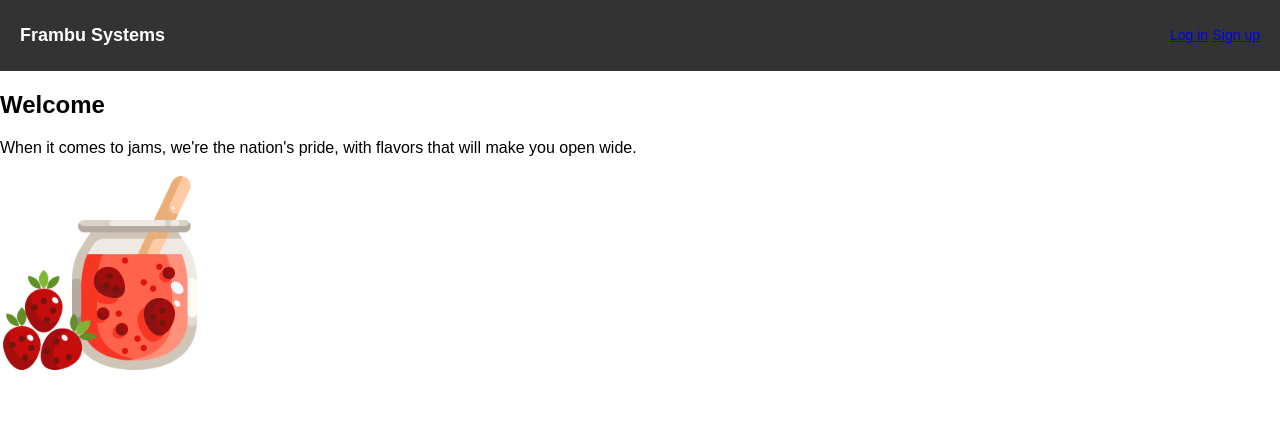
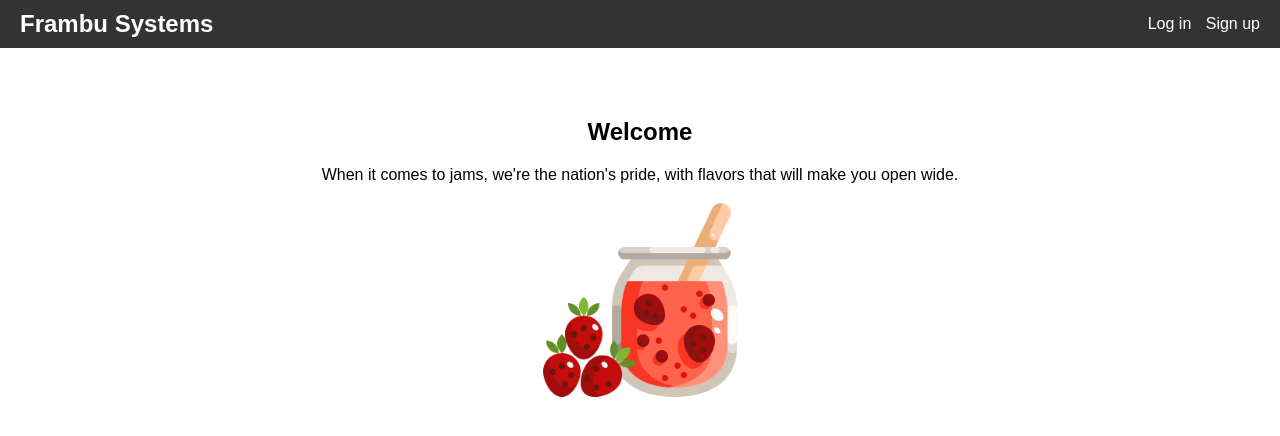
Before and after one commit to Inigo1405/mermelada_django, a Django app: page / in a window 1280 px wide. Shown: the top 436 px of the page. Run offline with Django 5.2, Linux system fonts and the light colour scheme.

Commit message:
Fixed merge issues

```diff
--- a/lotes/static/css/styles.css
+++ b/lotes/static/css/styles.css
@@ -16,12 +16,19 @@ body {
 }
 
 .left h1 {
-    font-size: 18px;
-  }
-  .right a {
-    font-size: 14px;
+  margin: 0;
 }
 
+.right a {
+  color: #fff;
+  text-decoration: none;
+  margin-left: 10px;
+}
+
+.welcome {
+  text-align: center;
+  margin-top: 50px;
+}
 
 @media (max-width: 768px) {
   .left h1 {
--- a/lotes/templates/login.html
+++ b/lotes/templates/login.html
@@ -3,11 +3,7 @@
 <html lang="en">
 <head>
   <meta charset="UTF-8">
-<<<<<<< HEAD
-  <title>CodePen - Finance Mobile Application-UX/UI Design Screen One</title>
-=======
   <title>Login - PingulJam Systems</title>
->>>>>>> david
   <link rel="stylesheet" href="{% static 'css/log.css' %}">
   <script type="module" src="https://unpkg.com/ionicons@5.5.2/dist/ionicons/ionicons.esm.js"></script>
   <script nomodule src="https://unpkg.com/ionicons@5.5.2/dist/ionicons/ionicons.js"></script>
--- a/lotes/templates/manager_dashboard.html
+++ b/lotes/templates/manager_dashboard.html
@@ -14,6 +14,9 @@
             <a href="{% url 'production_update' %}">Update Production Line</a>
             <a href="{% url 'flavor_crud' %}">Manage Flavors</a>
             <a href="{% url 'manage_products' %}">Manage Products</a>
+            <a href="{% url 'lots' %}">Manage Lots</a>
+            <a href="{% url 'rawMaterial' %}">Manage Raw Materials</a>
+            <a href="{% url 'distribution' %}">Manage Distributions</a>
             <a href="{% url 'logout' %}">Logout</a>
         </nav>
     </div>
--- a/lotes/views.py
+++ b/lotes/views.py
@@ -8,14 +8,6 @@ from django.contrib import messages
 
 def home(request):
     return render(request, 'index.html', {})
-
-def login(requets): #Para el html de login
-    return render(requets,'login.html',{})
-
-def list_products(request):
-    products = Product.objects.all() #NO SE TE OLVIDE NAOMI: Para traerlos todos
-    return render(request,'products.html',{'products': products}) #Se pone como diccionario porque los guardamos como json
-
 
 def production(request):
     lines = ProductionLine.objects.all()
@@ -71,21 +63,6 @@ def flavor_crud(request, id=None):
     flavors = Flavor.objects.all()
     form = FlavorForm(instance=get_object_or_404(Flavor, id=id) if id else None)
     return render(request, 'flavor_crud.html', {'flavors': flavors, 'form': form})
-
-
-# ToDo: RawMaterial, Lot, distribution
-def lot(request):
-    lots = Lot.objects.all()
-    return render(request,'lot.html',{'lots': lots})
-
-
-def rawMaterial(request):
-    materials = RawMaterial.objects.all()
-    return render(request,'rawMaterial.html',{'rawMaterials': materials})
-
-def distribution(request):
-    distributions = Distribution.objects.all()
-    return render(request,'distribution.html',{'distributions': distributions})
 
 def login_view(request):
     if request.method == 'POST':
@@ -157,3 +134,19 @@ def customer_dashboard(request):
     if hasattr(request.user, 'profile') and request.user.profile.is_manager:
         return redirect('manager_dashboard')
     return render(request, 'customer_dashboard.html')
+
+# ToDo: RawMaterial, Lot, distribution
+@login_required
+def lot(request):
+    lots = Lot.objects.all()
+    return render(request,'lot.html',{'lots': lots})
+
+@login_required
+def rawMaterial(request):
+    materials = RawMaterial.objects.all()
+    return render(request,'rawMaterial.html',{'rawMaterials': materials})
+
+@login_required
+def distribution(request):
+    distributions = Distribution.objects.all()
+    return render(request,'distribution.html',{'distributions': distributions})
```
Also changed, not shown: lotes/migrations/0001_initial.py, lotes/migrations/0002_distribution_flavor_lot_rawmaterial_productionline_and_more.py (deleted), lotes/migrations/0003_alter_lot_expiry_date.py (deleted), lotes/migrations/0006_profile.py (deleted), lotes/static/css/log.css (indentation only). Lines whose indentation alone changed are shown as unchanged.
